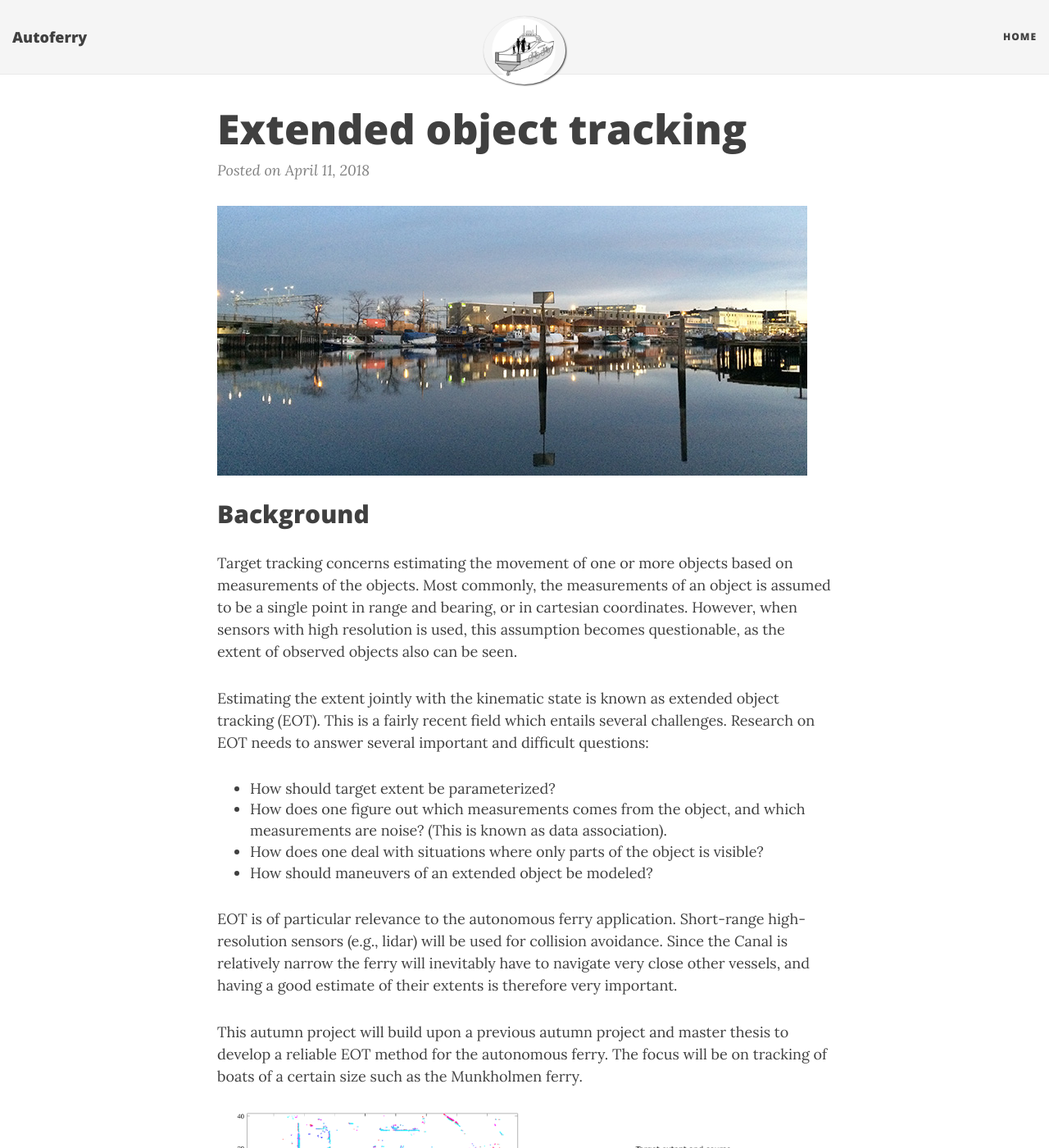
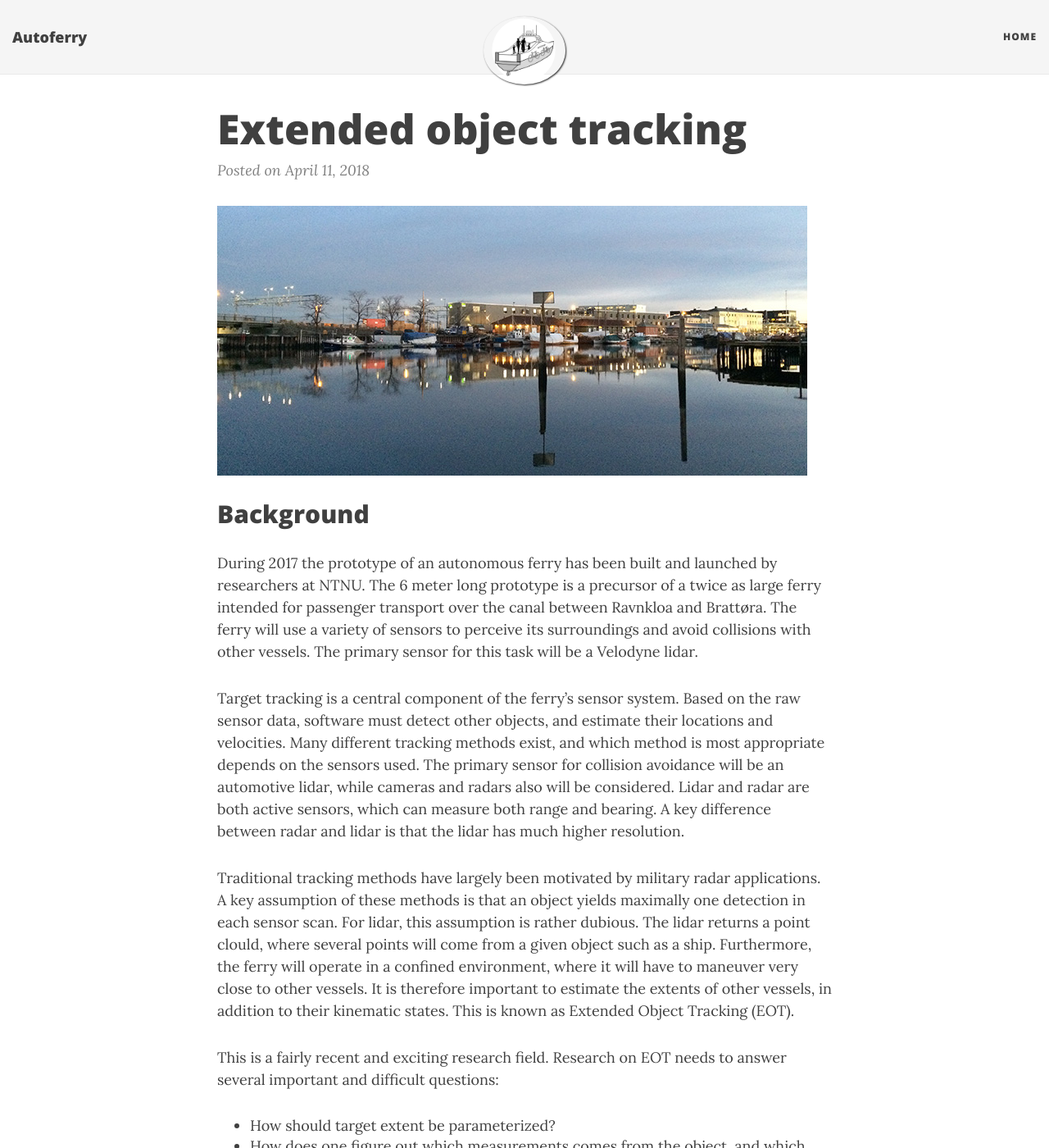
Before and after one commit to autosit/autosit.github.io, a Jekyll site: the page built from _posts/2018-04-11-eot.md, in a window 1280 px wide and 1400 px high. Shown: the whole window at 82% size. Built offline with Jekyll 4.4.1, drawn with Linux system fonts in a browser that asks for light colours; nearby versions of some CDN libraries; some of the changed text lies outside the part shown.

Commit message:
eot updated

```diff
--- a/_posts/2018-04-11-eot.md
+++ b/_posts/2018-04-11-eot.md
@@ -6,16 +6,19 @@ category: SF
 ![Brattøra]({{site.url}}/assets/brattora.jpg)
 
 ## Background
-Target tracking concerns estimating the movement of one or more objects based on measurements of the objects. Most commonly, the measurements of an object is assumed to be a single point in range and bearing, or in cartesian coordinates. However, when sensors with high resolution is used, this assumption becomes questionable, as the extent of observed objects also can be seen.
 
-Estimating the extent jointly with the kinematic state is known as extended object tracking (EOT). This is a fairly recent field which entails several challenges. Research on EOT needs to answer several important and difficult questions:
+During 2017 the prototype of an autonomous ferry has been built and launched by researchers at NTNU. The 6 meter long prototype is a precursor of a twice as large ferry intended for passenger transport over the canal between Ravnkloa and Brattøra. The ferry will use a variety of sensors to perceive its surroundings and avoid collisions with other vessels. The primary sensor for this task will be a Velodyne lidar.
+
+Target tracking is a central component of the ferry's sensor system. Based on the raw sensor data, software must detect other objects, and estimate their locations and velocities. Many different tracking methods exist, and which method is most appropriate depends on the sensors used. The primary sensor for collision avoidance will be an automotive lidar, while cameras and radars also will be considered. Lidar and radar are both active sensors, which can measure both range and bearing. A key difference between radar and lidar is that the lidar has much higher resolution.
+
+Traditional tracking methods have largely been motivated by military radar applications. A key assumption of these methods is that an object yields maximally one detection in each sensor scan. For lidar, this assumption is rather dubious. The lidar returns a point clould, where several points will come from a given object such as a ship. Furthermore, the ferry will operate in a confined environment, where it will have to maneuver very close to other vessels. It is therefore important to estimate the extents of other vessels, in addition to their kinematic states. This is known as Extended Object Tracking (EOT).
+
+This is a fairly recent and exciting research field. Research on EOT needs to answer several important and difficult questions:
 
 - How should target extent be parameterized?
 - How does one figure out which measurements comes from the object, and which measurements are noise? (This is known as data association).
 - How does one deal with situations where only parts of the object is visible?
 - How should maneuvers of an extended object be modeled?
-
-EOT is of particular relevance to the autonomous ferry application. Short-range high-resolution sensors (e.g., lidar) will be used for collision avoidance. Since the Canal is relatively narrow the ferry will inevitably have to navigate very close other vessels, and having a good estimate of their extents is therefore very important.
 
 This autumn project will build upon a previous autumn project and master thesis to develop a reliable EOT method for the autonomous ferry. The focus will be on tracking of boats of a certain size such as the Munkholmen ferry.
 
@@ -39,8 +42,8 @@ For the MSc project several directions are possible.
 - Application of the methods in collision avoidance systems.
 - More extensive data gathering, using the lidar mounted on the autonomous ferry prototype.
 - In-depth studies of multi-target and/or multi-scan EOT, and track initialization of EOT.
-- Applications of EOT in radar tracking or sensor fusion.
-- EOT is actually related to the much more well-studied problem of simultaneous localization and mapping (SLAM). An amibitous but very interesting project could be to bring tools from state of the art SLAM methods into the field of EOT (e.g., factor graphs).
+- Applications of EOT in radar tracking or fusion between different sensors.
+- EOT is actually related to the much more well-studied problem of simultaneous localization and mapping (SLAM). The object in EOT can be viewed as a map which the observer moves relative to. An amibitous but very interesting project could be to bring tools from state of the art SLAM methods into the field of EOT (e.g., factor graphs).
 
 ## Prerequisites
 
@@ -52,11 +55,11 @@ Required backgroud knowledge
 Useful but not required background knowledge
 
 - Additional courses in statistics, estimation, sensor systems and/or machine learning.
-- Knowledge of ROS
+- Knowledge of ROS.
 - Knowledge of SLAM.
 - You should feel comfortable working with theory, and with uncertainty.
 
-This is a project of utmost importance for the safety of the autonomous ferry, with a strong potential for contributing to defining the research front in sensor fusion.
+This is a project of utmost importance for the safety of the autonomous ferry. The project is in the research front of sensor fusion, with many possibilities for publicity, both academically and in popular media.
 
 ## Contact
 For more information, contact main supervisor [Edmund F. Brekke](http://www.ntnu.no/ansatte/edmundfo).
```
